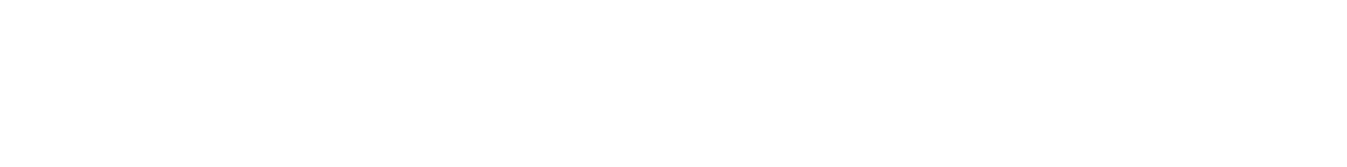
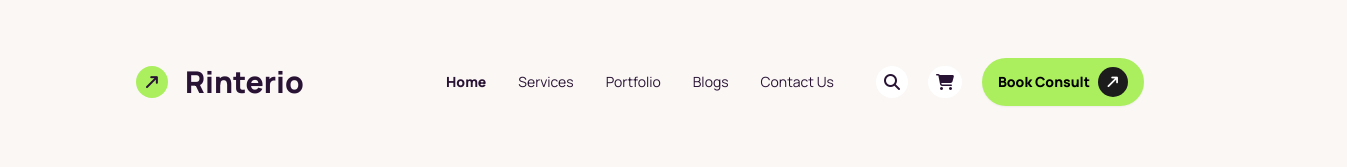
Before and after one commit to AdibNihal10/B10A3, a plain HTML site: page index.html in a window 1280 px wide. Shown: the whole page, 1347 px wide, since content can reach past the window. Drawn offline with nearby package versions, Linux system fonts and the light colour scheme.

Commit message:
Navbar Added

```diff
--- a/index.html
+++ b/index.html
@@ -1,16 +1,96 @@
 <!DOCTYPE html>
-<html lang="en">
+<html lang="en" data-theme="cupcake">
 
 <head>
     <meta charset="UTF-8">
     <meta name="viewport" content="width=device-width, initial-scale=1.0">
     <title>Document</title>
+    <link rel="preconnect" href="https://fonts.googleapis.com">
+    <link rel="preconnect" href="https://fonts.gstatic.com" crossorigin>
+    <link
+        href="https://fonts.googleapis.com/css2?family=Inter:ital,opsz,wght@0,14..32,100..900;1,14..32,100..900&family=Manrope:wght@200..800&family=Work+Sans:ital,wght@0,100..900;1,100..900&display=swap"
+        rel="stylesheet">
+
+    <script src="https://kit.fontawesome.com/0a5cf0955f.js" crossorigin="anonymous"></script>
     <script src="https://cdn.tailwindcss.com"></script>
     <link href="https://cdn.jsdelivr.net/npm/daisyui@4.12.10/dist/full.min.css" rel="stylesheet" type="text/css" />
+    <style>
+        .font-worksans {
+            font-family: "Work Sans", sans-serif;
+            font-optical-sizing: auto;
+            font-weight: 700;
+            font-style: normal;
+        }
+
+        .manrope-font {
+            font-family: "Manrope", sans-serif;
+            font-optical-sizing: auto;
+            /* font-weight: 800; */
+            font-style: normal;
+        }
+    </style>
 </head>
 
 <body>
+    <header class="md:container md:mx-auto lg:px-32 py-12 md:px-8 px-5">
+        <nav class="manrope-font">
+            <div class="navbar bg-base-100">
 
+
+                <div class="navbar-start">
+                    <i class="fa-solid fa-arrow-right-long -rotate-45 rounded-full bg-[#ABEF5F] px-2 py-2"></i>
+
+                    <a class="btn btn-ghost text-3xl font-extrabold">Rinterio</a>
+                </div>
+                <div class="navbar-center hidden lg:flex">
+                    <ul class="menu menu-horizontal px-1">
+                        <li><a class="font-extrabold">Home</a></li>
+                        <li>
+                            <a>Services</a>
+                        </li>
+                        <li><a>Portfolio</a></li>
+                        <li><a>Blogs</a></li>
+                        <li><a>Contact Us</a></li>
+                    </ul>
+                </div>
+                <div class="navbar-end">
+                    <i
+                        class="fa-solid fa-magnifying-glass md:mr-5 rounded-full bg-white px-2 py-2 hidden md:inline-flex"></i>
+                    <i
+                        class="fa-solid fa-cart-shopping md:mr-5 rounded-full bg-white px-2 py-2 hidden md:inline-flex"></i>
+
+                    <a
+                        class="btn btn-active btn-secondary text-black font-extrabold bg-[#ABEF5F] border-none hidden md:inline-flex">Book
+                        Consult<i
+                            class="fa-solid fa-arrow-right-long -rotate-45 rounded-full bg-[#1C1C1C] text-white px-2 py-2"></i></a>
+
+
+                </div>
+                <div class="dropdown">
+                    <div tabindex="0" role="button" class="btn btn-ghost md:hidden">
+                        <i class="fa-solid fa-bars rounded-full bg-white px-4 py-4"></i>
+                    </div>
+                    <ul tabindex="0"
+                        class="menu menu-sm dropdown-content bg-base-100 rounded-box z-[1] mt-3 w-52 p-2 shadow">
+                        <li><a class="font-extrabold">Home</a></li>
+                        <li>
+                            <a>Services</a>
+                        </li>
+                        <li><a>Portfolio</a></li>
+                        <li><a>Blogs</a></li>
+                        <li><a>Contact Us</a></li>
+                    </ul>
+                </div>
+            </div>
+        </nav>
+    </header>
+
+    <main>
+
+    </main>
+    <footer>
+
+    </footer>
 </body>
 
 </html>
```
